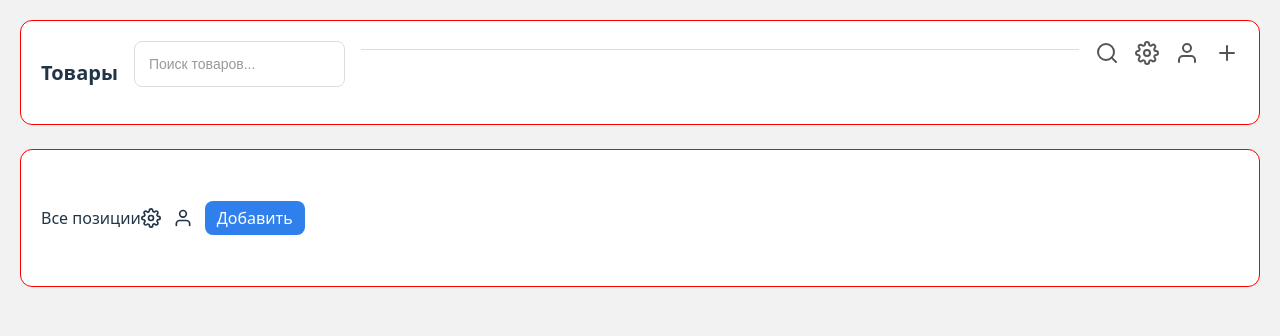
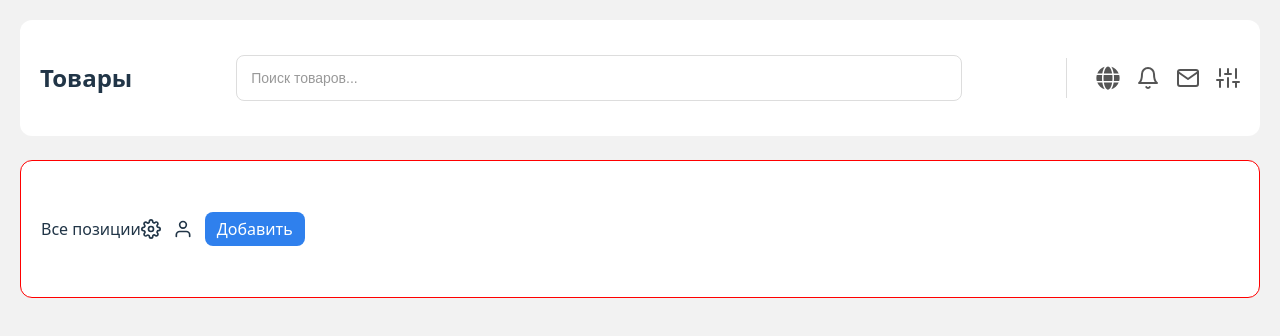
Before and after one commit to Rainatnight/itguru, a React (Vite) app: page /catalog in a window 1280 px wide. Shown: the top 336 px of the page. Built offline with nearby package versions, Linux system fonts and the light colour scheme; sample sign-in values are in the browser's storage.

Commit message:
feat: верхний блок

```diff
--- a/src/components/Catalog/TopBlock/TopBlock.module.scss
+++ b/src/components/Catalog/TopBlock/TopBlock.module.scss
@@ -4,19 +4,27 @@
   background: #ffffff;
   border-radius: 12px;
   padding: 20px;
+  display: grid;
+  grid-template-columns: auto 5fr 1fr;
+  align-items: center;
+  gap: 32px;
+  box-sizing: border-box;
+}
+
+.right {
   display: flex;
-  justify-content: space-between;
+  align-items: center;
   gap: 16px;
-  box-sizing: border-box;
-  border: 1px solid red;
+  justify-content: flex-start;
 }
 
 .title {
-  font-size: 20px;
-  font-weight: 600;
+  font-size: 24px;
+  font-weight: 700;
 }
 
 .input {
+  width: 80%;
   height: 44px;
   padding: 0 14px;
   border-radius: 8px;
@@ -35,16 +43,22 @@
     box-shadow: 0 0 0 2px rgba(47, 128, 237, 0.15);
   }
 }
+.right {
+  display: flex;
+  justify-content: space-between;
+  gap: 16px;
+}
 
 .divider {
-  height: 1px;
+  width: 1px;
   background: #ddd;
-  width: 100%;
-  margin: 8px 0;
+  height: 40px;
+  flex-shrink: 0;
 }
 
 .icons {
   display: flex;
   gap: 16px;
   color: #555;
+  align-items: center;
 }
--- a/src/components/Catalog/TopBlock/TopBlock.tsx
+++ b/src/components/Catalog/TopBlock/TopBlock.tsx
@@ -1,17 +1,27 @@
+import { FaGlobe } from "react-icons/fa";
 import cls from "./TopBlock.module.scss";
-import { FiSearch, FiPlus, FiSettings, FiUser } from "react-icons/fi";
+import { FiBell, FiMail, FiSliders } from "react-icons/fi";
 
 export const TopBlock = () => {
   return (
     <div className={cls.block}>
       <h2 className={cls.title}>Товары</h2>
-      <input className={cls.input} type="text" placeholder="Поиск товаров..." />
-      <div className={cls.divider}></div>
-      <div className={cls.icons}>
-        <FiSearch size={24} />
-        <FiSettings size={24} />
-        <FiUser size={24} />
-        <FiPlus size={24} />
+      <div className={cls.inputWrap}>
+        <input
+          className={cls.input}
+          type="text"
+          placeholder="Поиск товаров..."
+        />
+      </div>
+
+      <div className={cls.right}>
+        <div className={cls.divider}></div>
+        <div className={cls.icons}>
+          <FaGlobe size={24} />
+          <FiBell size={24} />
+          <FiMail size={24} />
+          <FiSliders size={24} />
+        </div>
       </div>
     </div>
   );
```
